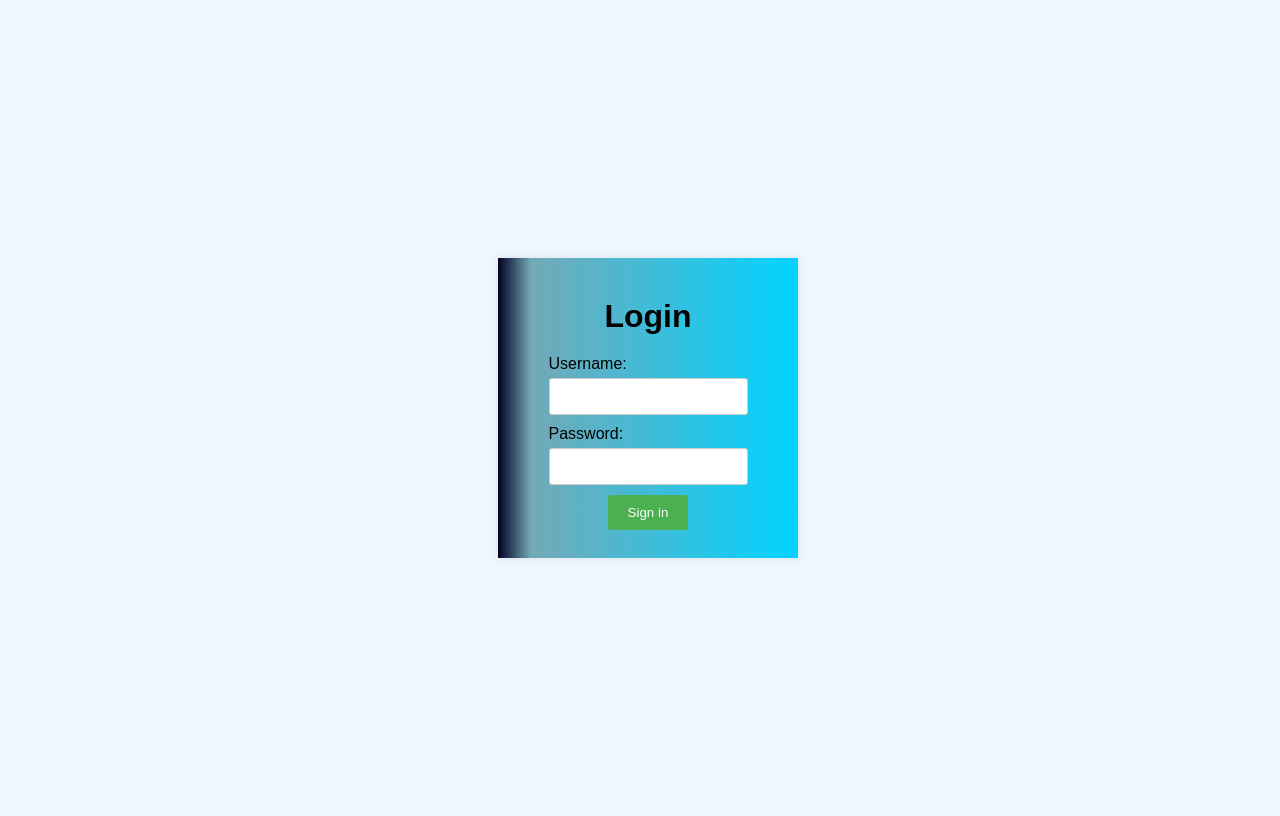
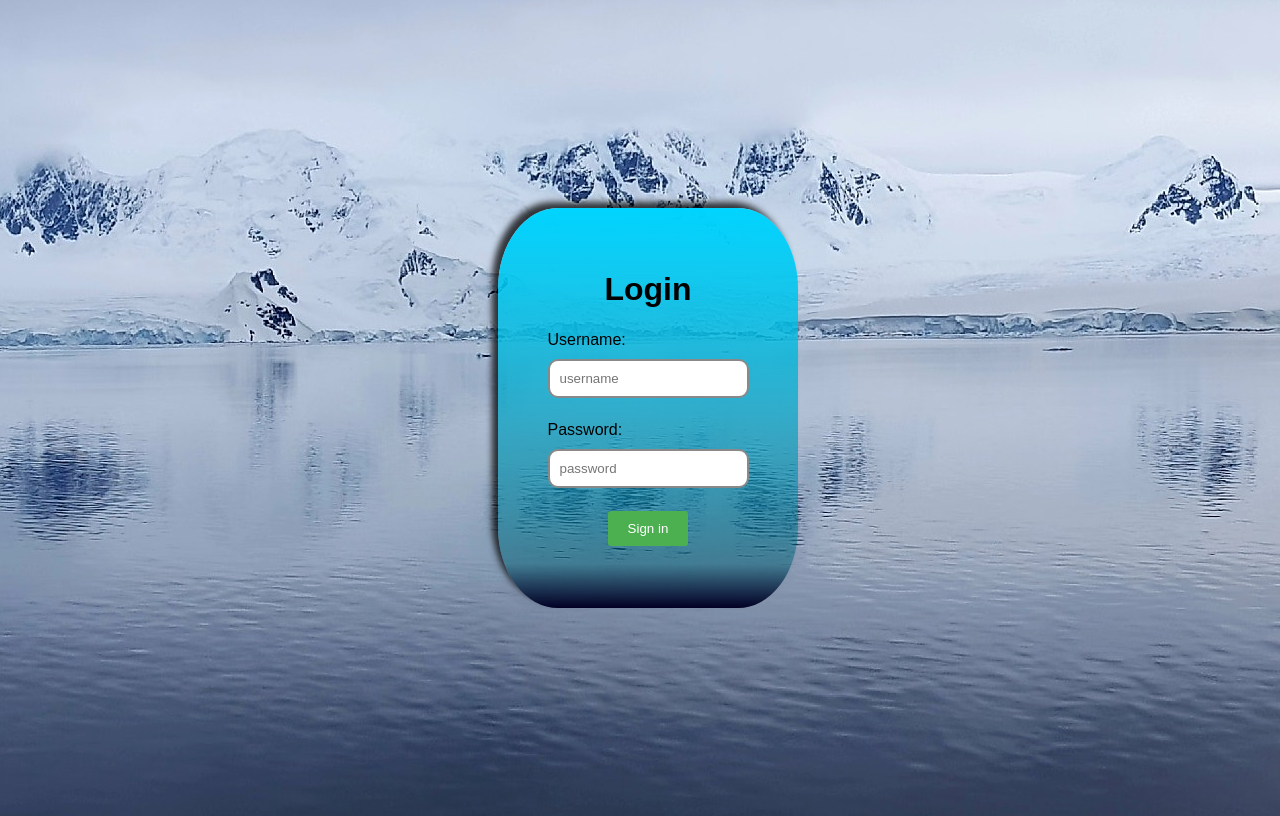
Before and after one commit to GustavoA-Mancilla/Login-UI-Gustavo, a plain HTML site: page index.html in a window 1280 px wide. Drawn offline with Linux system fonts and the light colour scheme.

Commit message:
Final Draft commit

```diff
--- a/index.html
+++ b/index.html
@@ -8,15 +8,17 @@
 </head>
 <body>
     <div class="container">
+
+        <img src="pexels-1.jpg" alt="login-background">
         <div class="login-box">
           <h1>Login</h1>
           <div class="input-group">
             <label for="username">Username:</label>
-            <input type="text" id="username" name="username" required>
+            <input type="text" name="username" id="username" placeholder="username" required>
           </div>
           <div class="input-group">
             <label for="password">Password:</label>
-            <input type="password" id="password" name="password" required>
+            <input type="password" name="password" id="password" name="password" placeholder="password" required>
           </div>
           <div class="input-group">
             <button type="submit" name="login" id="login-button">Sign in</button>
@@ -25,3 +27,6 @@
     </div>
 </body>
 </html>
+
+<!-- <input type="text" id="username" name="username" placeholder="username" required> -->
+<!-- <input type="password" name="password" id="password" name="password" placeholder="password" required> -->
--- a/styles.css
+++ b/styles.css
@@ -1,3 +1,11 @@
+img {
+  position: fixed;
+  right: 100;
+  bottom: 100;
+  min-width: 100%;
+  min-height: 100%;
+  z-index: 0;
+}
 
 body {
     background-color: #f0f8ff;
@@ -13,16 +21,20 @@ body {
   }
 
 .login-box {
+    display: flex;
+    height: 30vh;
+    width: 20vw;
     flex-direction: column;
-    display: flex;
     align-items: center;
     justify-content: center;
     background-color: #b0e0e6;
     min-width: 300px;
-    min-height: 300px;
+    min-height: 400px;
+    z-index: 1;
+    border-radius: 20%;
     background: rgb(2,0,36);
-    background: linear-gradient(90deg, rgba(2,0,36,1) 0%, rgba(9,100,121,0.538640885126023) 11%, rgba(0,212,255,1) 100%);
-    box-shadow: 0 0 10px rgba(0, 0, 0, 0.1);
+    background: linear-gradient(0deg, rgba(2,0,36,1) 0%, rgba(9,100,121,0.538640885126023) 11%, rgba(0,212,255,1) 100%);
+    box-shadow: -6px -6px 6px 0px rgba(0,0,0,0.75);
   }
 
 h1 {
@@ -33,19 +45,24 @@ h1 {
 .input-group {
     display: flex;
     flex-direction: column;
+    margin-top: 3px;
+    margin-bottom: 20px;
+
+  }
+
+label {
     margin-bottom: 10px;
   }
 
-label {
-    margin-bottom: 5px;
+#username,#password {
+    padding: 10px;
+    border-radius: 10px;
+    border: 2px solid #808080ec;
   }
 
-input[type="text"],
-input[type="password"] {
-    padding: 10px;
-    border-radius: 3px;
-    border: 1px solid #ccc;
-  }
+#username:hover,#password:hover{
+  background-color: #54f7f3;
+}
 
 button {
     padding: 10px 20px;
@@ -57,5 +74,5 @@ button {
   }
 
 button:hover {
-    background-color: #45a049;
+    background-color: #06BF06;
   }
```
Also changed, not shown: pexels-1.jpg (added), pexels-2.jpg (added), pexels-3.jpg (added), 1 other file.
